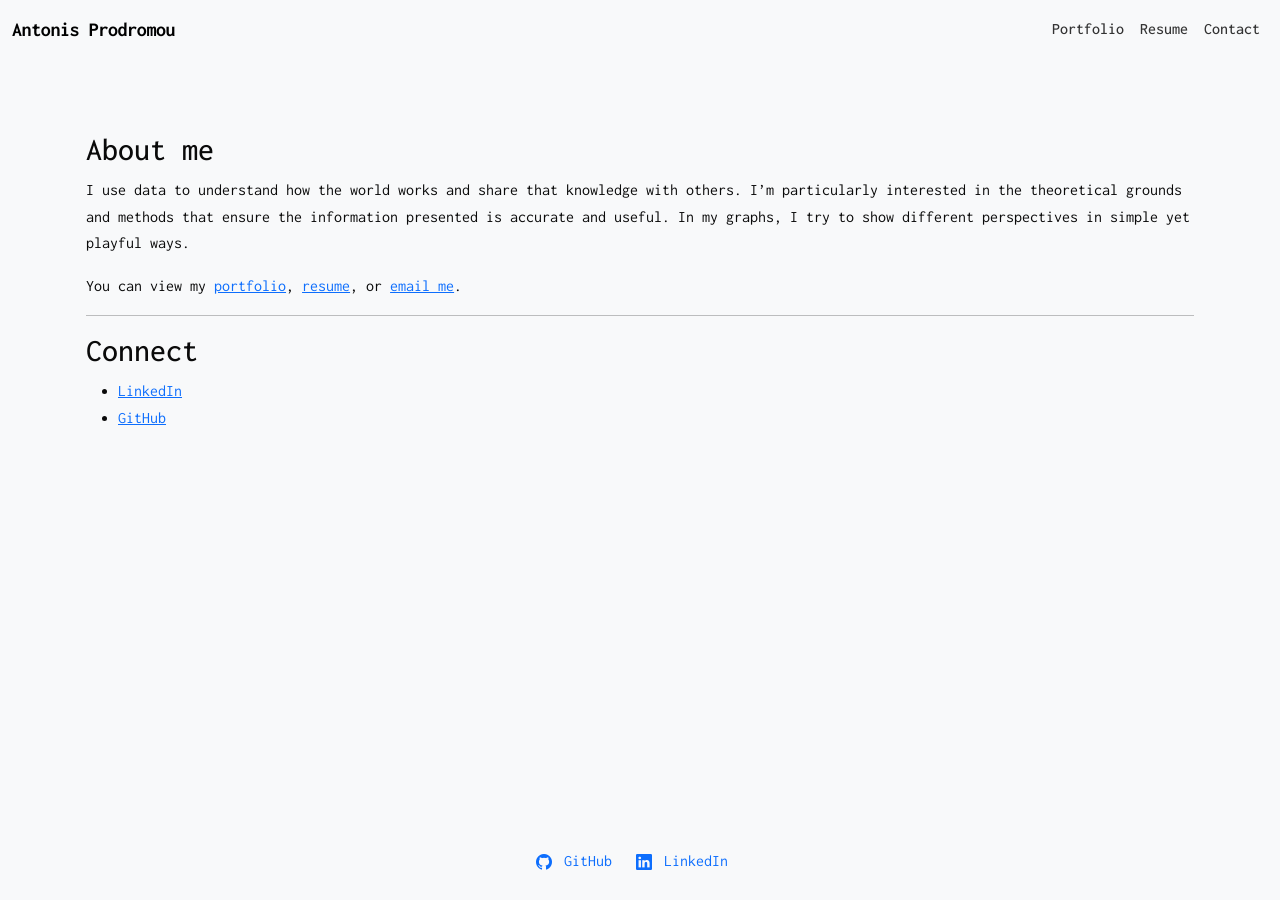
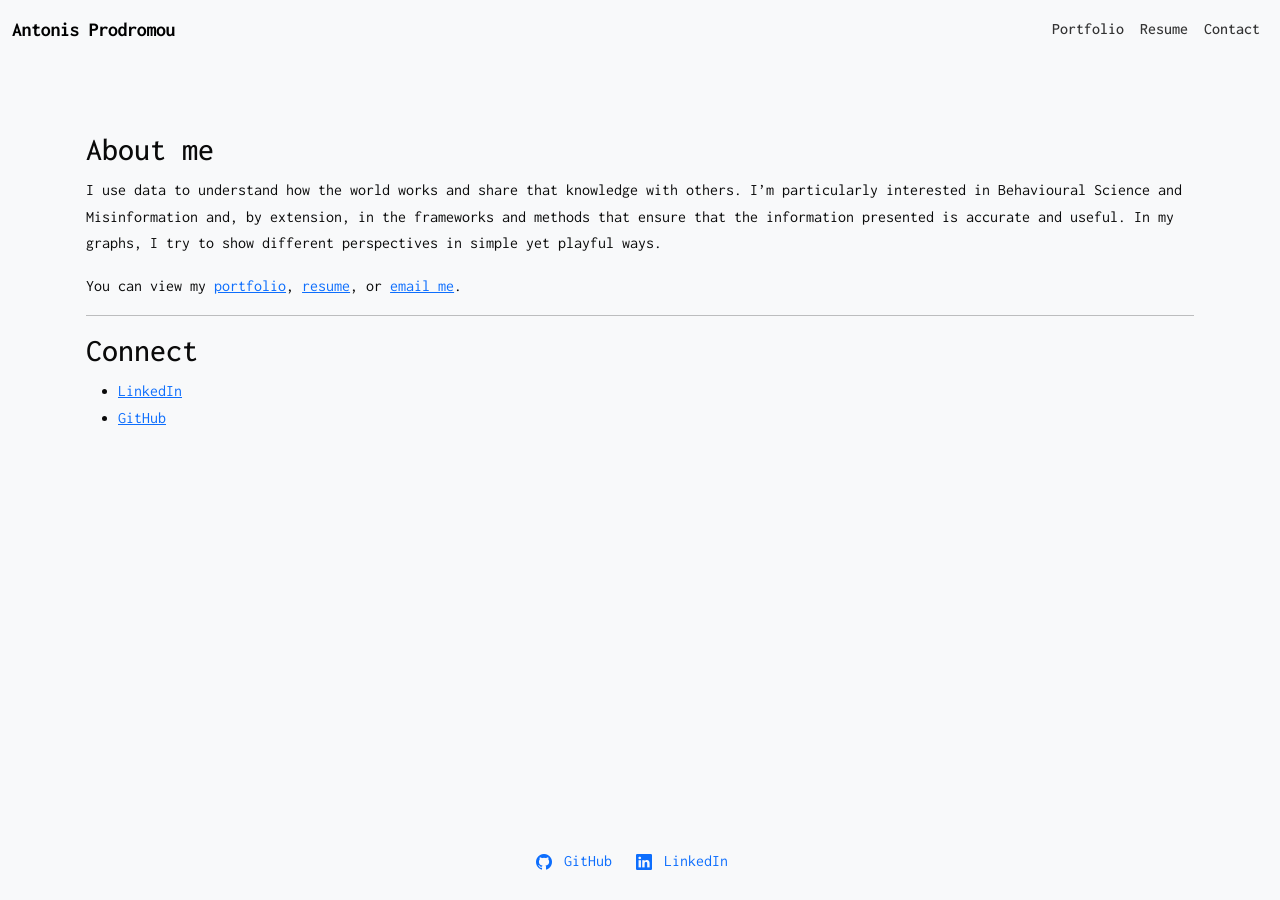
Before and after one commit to akprodromou/akprodromou.github.io, a Jekyll site: the page built from index.md, in a window 1280 px wide. Built offline with Jekyll 4.4.1, drawn with Linux system fonts in a browser that asks for light colours; comment, search, counter and statistics services are not loaded.

Commit message:
intro wording changed to add misinformation

```diff
--- a/index.md
+++ b/index.md
@@ -5,7 +5,7 @@
 
 ## About me
 
-I use data to understand how the world works and share that knowledge with others. I'm particularly interested in the theoretical grounds and methods that ensure the information presented is accurate and useful. In my graphs, I try to show different perspectives in simple yet playful ways.
+I use data to understand how the world works and share that knowledge with others. I'm particularly interested in Behavioural Science and Misinformation and, by extension, in the frameworks and methods that ensure that the information presented is accurate and useful. In my graphs, I try to show different perspectives in simple yet playful ways.
 
 You can view my [portfolio](./portfolio), [resume](./resume), or <a href="mailto:&#97;&#107;&#112;&#114;&#111;&#100;&#114;&#111;&#109;&#111;&#117;&#64;&#103;&#109;&#97;&#105;&#108;&#46;&#99;&#111;&#109;">email me</a>.
 
```
